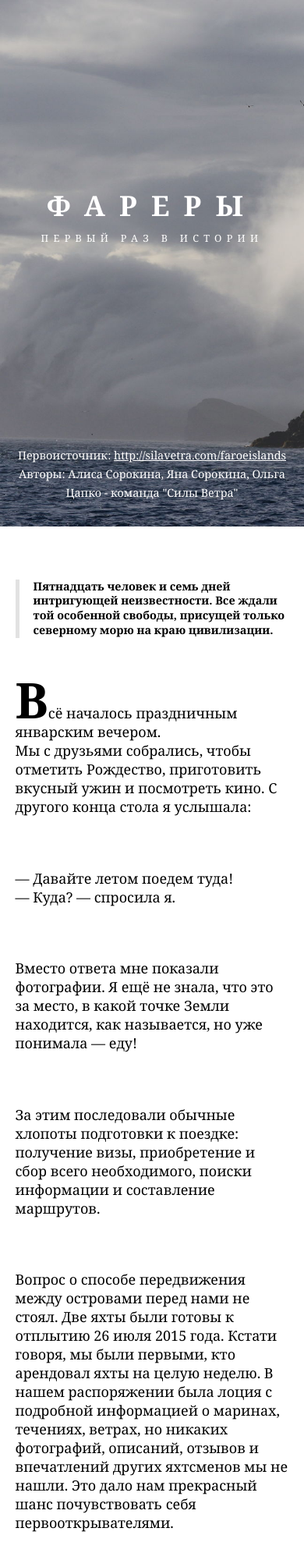
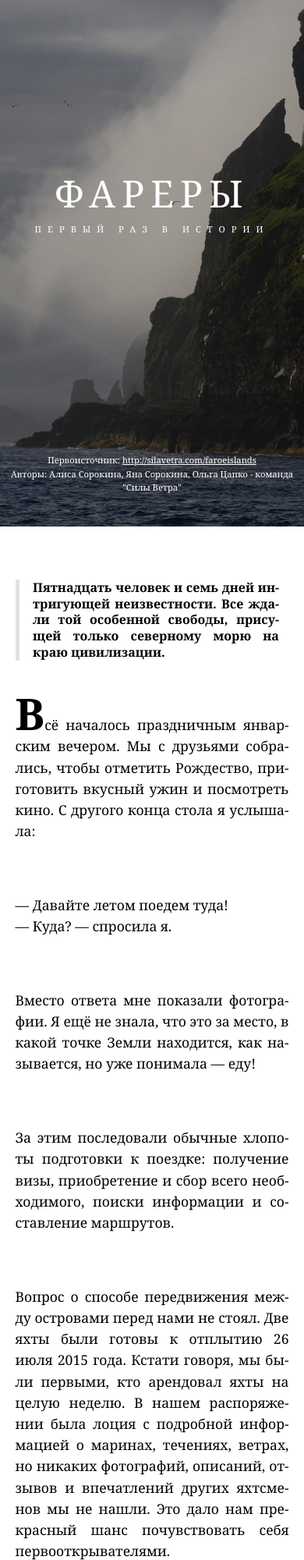
Before and after one commit to choochoochoo/choochoochoo.github.io, a plain HTML site: page index.html in a window 390 px wide. Shown: the top 2000 px of the page at 78% size. Drawn offline with Linux system fonts and the light colour scheme.

Commit message:
final version
1. Add fixed background
2. Adaptive background picture
3. Hyphenation
4. Adaptive typography

```diff
--- a/css/common.css
+++ b/css/common.css
@@ -9,9 +9,10 @@ html, body, div, span, applet, object, iframe, h1, h2, h3, h4, h5, h6, p, blockq
 
 body {
     font-family: Georgia, "Times New Roman", Times, serif;
-    font-size: 18px;
-    line-height: 24px;
+    font-size: 1.5rem;
+    line-height: 2.5rem;
     min-width: 300px;
+
 }
 
 .header-photo {
@@ -24,6 +25,7 @@ body {
     -moz-background-size: cover;
     -o-background-size: cover;
     background-size: cover;
+    background-attachment: fixed;
 
     height: 80vh;
     margin-top: 10vh;
@@ -36,6 +38,7 @@ body {
     width: 100%;
     height: 100%;
     text-align: center;
+    background-color: rgba(0, 0, 0, 0.28);
 }
 
 .header-photo__text-header {
@@ -50,27 +53,26 @@ body {
 }
 
 .header-photo__text-header-big {
-    font-size: 1.2em;
-    line-height: 2em;
-    letter-spacing: 0.4em;
+    font-size: 5rem;
+    line-height: 5rem;
+    letter-spacing: 0.6rem;
 }
 
 .header-photo__text-header-big_title {
-    font-size: 3em;
-    line-height: 2em;
-    font-weight: bold;
-    letter-spacing: 0.5em;
+    font-size: 7rem;
+    letter-spacing: 0.5rem;
+    margin-bottom: 3rem;
 }
 
 .header-photo__text-header-small {
-    font-size: 0.7em;
-    line-height: 1em;
-    letter-spacing: 0.5em;
+    font-size: 1rem;
+    letter-spacing: 0.5rem;
 }
 
 .header-photo__text-subscription {
     display: table-row;
-    font-size: 0.8em;
+    font-size: 1rem;
+    line-height: 1.5rem;
 }
 
 .header-photo__text-subscription-content {
@@ -83,32 +85,30 @@ body {
 }
 
 .header-photo_picture_section-1-faroe {
-    background-image: url(../images/section-1-faroe.jpeg);
+    background-image: url(../images/section-1-faroe-1680.jpeg);
     margin-top: 0vh;
-    /*background-position: -200px 0;*/
 }
 
 .header-photo_picture_section-2-flight-and-road {
     background-image: url(../images/section-2-flight-and-road.jpeg);
-    /*background-position: -200px 0;*/
 }
 
 .header-photo_picture_section-3-weather {
     background-image: url(../images/section-3-weather.jpeg);
-    /*background-position: -200px 0;*/
 }
 
 .section-text{
-    max-width: 1000px;
+    max-width: 1200px;
     margin: 0 auto !important;
     position: relative;
 }
 
 .comment {
-    font-size: 0.8em;
-    line-height: 1.3em;
+    text-align: justify;
+    font-size: 1rem;
+    line-height: 1.3rem;
     border-left: 5px solid #f9f0f0;
-    max-width: 400px;
+    max-width: 470px;
     width: 35%;
     margin: 0 auto;
     float: right;
@@ -133,32 +133,39 @@ body {
 
 .main-text {
     width: 55%;
-    max-width: 600px;
+    max-width: 730px;
     margin-left: 40px;
     margin-right: 10%;
 }
 
 .main-text__dropcap {
     color: #000;
-    font-size: 3.5em;
+    font-size: 3.5rem;
     font-weight: bold;
+    line-height: 0;
 }
 
 .main-text__paragraph {
     margin-top: 5vh;
+    text-align: justify;
+}
+
+
+
+@media screen and (max-width: 1024px) {
+    .body{
+        font-size: 2rem;
+    }
 }
 
 
 /*
     НЕ получится использовать модификаторы получается по бем ибо тока через js
 */
-@media screen and (max-width: 1280px) {
-
-}
 
 @media screen and (max-width: 1024px) {
     .comment {
-        max-width: 360px;
+        max-width: 470px;
         margin: auto;
         float: none;
         clear: none;
@@ -169,14 +176,72 @@ body {
         width: 100%;
         margin: 5% auto;
     }
+
+    body{
+        font-size: 1.2rem;
+    }
+
+    .header-photo {
+        background-attachment: initial;
+    }
+
+    .header-photo__text-header-big{
+        font-size: 4rem;
+        line-height: 4rem;
+    }
+
+    .header-photo__text-header-big_title {
+        font-size: 5rem;
+        margin-bottom: 3rem;
+    }
+
+    .header-photo__text-header-small {
+        font-size: 0.8rem;
+    }
+
+    .header-photo__text-subscription {
+        font-size: 0.8rem;
+    }
+
+
 }
 
-@media screen and (max-width: 768px) {
+/* Правило для экранов с высокой плотностью пикселов*/
+@media (-webkit-min-device-pixel-ratio: 2) {
+    .header-photo_picture_section-1-faroe {
+        background-image: url(../images/section-1-faroe-3360.jpeg);
+        margin-top: 0vh;
+    }
+}
+
+@media screen and (max-width: 800px) {
     .main-text__paragraph{
         margin-top: 5vh;
         margin-left: 5%;
         margin-right: 5%;
         max-width: 100%;
+    }
+
+    /*.header-photo__text-header-small{*/
+        /*font-size: 2rem;*/
+    /*}*/
+
+    .header-photo_picture_section-1-faroe {
+        background-image: url(../images/section-1-faroe-pad-1000.jpeg);
+        margin-top: 0vh;
+    }
+
+    body{
+        font-size: 1.2rem;
+        line-height: 1.9rem;
+    }
+}
+
+/* Правило для экранов с высокой плотностью пикселов*/
+@media (max-width: 800px) and (-webkit-min-device-pixel-ratio: 2) {
+    .header-photo_picture_section-1-faroe {
+        background-image: url(../images/section-1-faroe-pad-2000.jpeg);
+        margin-top: 0vh;
     }
 }
 
@@ -185,18 +250,48 @@ body {
         margin-top: 8vh;
         margin-left: 5%;
         margin-right: 5%;
-        width: 100%;
+        width: 90%;
     }
 
     .main-text__paragraph{
         margin-top: 8vh;
     }
 
-    .header-photo__text-header-big_title{
-        font-size: 2em;
+    .header-photo_picture_section-1-faroe {
+        background-image: url(../images/section-1-faroe-mobile-700.jpeg);
+        margin-top: 0vh;
+    }
+
+    .header-photo__text-header-big{
+        font-size: 2rem;
+        line-height: 2rem;
+    }
+
+    .header-photo__text-header-big_title {
+        font-size: 3rem;
+        margin-bottom: 1rem;
+    }
+
+    .header-photo__text-header-small {
+        font-size: 0.7rem;
+    }
+
+    .header-photo__text-subscription {
+        font-size: 0.7rem;
+        line-height: 1.1rem;
+    }
+
+    body{
+        font-size: 1.1rem;
+        line-height: 1.7rem;
+    }
+
+}
+
+/* Правило для экранов с высокой плотностью пикселов*/
+@media (max-width: 480px) and (-webkit-min-device-pixel-ratio: 2) {
+    .header-photo_picture_section-1-faroe {
+        background-image: url(../images/section-1-faroe-mobile-1400.jpeg);
+        margin-top: 0vh;
     }
 }
-
-@media screen and (max-width: 320px) {
-
-}
--- a/index.html
+++ b/index.html
@@ -4,7 +4,8 @@
     <meta charset="UTF-8">
     <meta http-equiv="X-UA-Compatible" content="IE=edge,chrome=1">
     <meta name="viewport" id="view"
-          content="width=device-width, initial-scale=1.0, maximum-scale=1.0, user-scalable=no">
+          content="width=device-width, initial-scale=1.0">
+    <meta name="robots" content="noindex">
     <title>Title</title>
     <link rel="stylesheet" href="css/common.css"/>
 </head>
@@ -13,6 +14,8 @@
     <article>
 
         <section>
+
+
             <div class="header-photo header-photo_picture_section-1-faroe">
                 <div class="header-photo__text">
                     <div class="header-photo__text-header">
@@ -29,7 +32,8 @@
                         <div class="header-photo__text-subscription-content">
                             <p>
                                 Первоисточник:
-                                <a class="header-photo__text-subscription-link" href="http://silavetra.com/faroeislands">
+                                <a class="header-photo__text-subscription-link"
+                                   href="http://silavetra.com/faroeislands">
                                     http://silavetra.com/faroeislands
                                 </a>
                             </p>
@@ -45,54 +49,66 @@
                 <div class="comment comment_important">
                     <div class="comment__text">
                         <p>
-                            Пятнадцать человек и семь дней интригующей неизвестности. Все ждали той особенной свободы,
-                            присущей
-                            только северному морю на краю цивилизации.
+                            Пят&shy;над&shy;цать че&shy;ло&shy;век и семь дней ин&shy;три&shy;гу&shy;ю&shy;щей не&shy;из&shy;вест&shy;нос&shy;ти.
+                            Все жда&shy;ли той осо&shy;бен&shy;ной сво&shy;бо&shy;ды, при&shy;су&shy;щей толь&shy;ко се&shy;вер&shy;но&shy;му
+                            мо&shy;рю на краю ци&shy;ви&shy;ли&shy;за&shy;ции.
                         </p>
                     </div>
                 </div>
 
                 <div class="main-text">
                     <p class="main-text__paragraph">
-                        <span class="main-text__dropcap">В</span>сё началось праздничным январским вечером. <br>
-                        Мы с друзьями собрались, чтобы отметить Рождество,
-                        приготовить вкусный ужин и посмотреть кино. С другого конца стола я услышала:
+                        <span class="main-text__dropcap">В</span>сё на&shy;ча&shy;лось празд&shy;нич&shy;ным ян&shy;вар&shy;ским
+                        ве&shy;че&shy;ром.
+                        Мы с друзь&shy;я&shy;ми со&shy;бра&shy;лись, что&shy;бы от&shy;ме&shy;тить Рож&shy;дест&shy;во,
+                        при&shy;го&shy;то&shy;вить вкус&shy;ный ужин и по&shy;смот&shy;реть ки&shy;но. С дру&shy;го&shy;го
+                        кон&shy;ца сто&shy;ла я услы&shy;ша&shy;ла:
                     </p>
                     <p class="main-text__paragraph">
-                        — Давайте летом поедем туда! <br>
-                        — Куда? — спросила я.
+                        — Да&shy;вай&shy;те ле&shy;том по&shy;едем ту&shy;да! <br>
+                        — Ку&shy;да? — спро&shy;си&shy;ла я.
                     </p>
                     <p class="main-text__paragraph">
-                        Вместо ответа мне показали фотографии. Я ещё не знала, что это за место, в какой точке Земли
-                        находится,
-                        как называется, но уже понимала — еду!
+                        Вмес&shy;то от&shy;ве&shy;та мне по&shy;ка&shy;за&shy;ли фо&shy;то&shy;гра&shy;фии. Я ещё не зна&shy;ла,
+                        что это за мес&shy;то, в ка&shy;кой точ&shy;ке Зем&shy;ли
+                        на&shy;хо&shy;дит&shy;ся,
+                        как на&shy;зы&shy;ва&shy;ет&shy;ся, но уже по&shy;ни&shy;ма&shy;ла — еду!
                     </p>
                     <p class="main-text__paragraph">
-                        За этим последовали обычные хлопоты подготовки к поездке: получение визы, приобретение и сбор
-                        всего
-                        необходимого, поиски информации и составление маршрутов.
+                        За этим по&shy;сле&shy;до&shy;ва&shy;ли обыч&shy;ные хло&shy;по&shy;ты под&shy;го&shy;тов&shy;ки
+                        к по&shy;езд&shy;ке: по&shy;лу&shy;че&shy;ние ви&shy;зы, при&shy;о&shy;бре&shy;те&shy;ние и сбор
+                        все&shy;го
+                        не&shy;об&shy;хо&shy;ди&shy;мо&shy;го, по&shy;ис&shy;ки ин&shy;фор&shy;ма&shy;ции и со&shy;став&shy;ле&shy;ние
+                        марш&shy;ру&shy;тов.
                     </p>
                     <p class="main-text__paragraph">
-                        Вопрос о способе передвижения между островами перед нами не стоял. Две яхты были готовы к
-                        отплытию
+                        Во&shy;прос о спо&shy;со&shy;бе пе&shy;ре&shy;дви&shy;же&shy;ния меж&shy;ду ост&shy;ро&shy;ва&shy;ми
+                        пе&shy;ред на&shy;ми не сто&shy;ял. Две ях&shy;ты бы&shy;ли го&shy;то&shy;вы к
+                        от&shy;плы&shy;тию
                         26
-                        июля 2015 года. Кстати говоря, мы были первыми, кто арендовал яхты на целую неделю. В нашем
-                        распоряжении
-                        была лоция с подробной информацией о маринах, течениях, ветрах, но никаких фотографий, описаний,
-                        отзывов
-                        и впечатлений других яхтсменов мы не нашли. Это дало нам прекрасный шанс почувствовать себя
-                        первооткрывателями.
+                        июля 2015 го&shy;да. Кста&shy;ти го&shy;во&shy;ря, мы бы&shy;ли пер&shy;вы&shy;ми, кто арен&shy;до&shy;вал
+                        ях&shy;ты на це&shy;лую не&shy;де&shy;лю. В на&shy;шем
+                        рас&shy;по&shy;ря&shy;же&shy;нии
+                        бы&shy;ла ло&shy;ция с под&shy;роб&shy;ной ин&shy;фор&shy;ма&shy;ци&shy;ей о ма&shy;ри&shy;нах,
+                        те&shy;че&shy;ни&shy;ях, вет&shy;рах, но ни&shy;ка&shy;ких фо&shy;то&shy;гра&shy;фий, опи&shy;са&shy;ний,
+                        от&shy;зы&shy;вов
+                        и впе&shy;чат&shy;ле&shy;ний дру&shy;гих яхт&shy;сме&shy;нов мы не на&shy;шли. Это да&shy;ло нам
+                        пре&shy;крас&shy;ный шанс по&shy;чувст&shy;во&shy;вать се&shy;бя
+                        пер&shy;во&shy;от&shy;кры&shy;ва&shy;те&shy;ля&shy;ми.
                     </p>
                 </div>
 
                 <div class="comment comment_important comment_bottom">
                     <div class="comment__text">
                         <p>
-                            Практически всё, что мы знали о Фарерах, когда садились в самолет, — это то, что овец в этом
-                            месте
-                            больше, чем людей, что фарерцы охотятся на дельфинов, что там живут смешные птицы под
-                            названием
-                            тупики, что острова — одно из самых рыбных мест на Земле, и там очень красиво.
+                            Прак&shy;ти&shy;чес&shy;ки всё, что мы зна&shy;ли о Фа&shy;ре&shy;рах, ког&shy;да са&shy;ди&shy;лись
+                            в са&shy;мо&shy;лет, — это то, что овец в этом
+                            мес&shy;те
+                            боль&shy;ше, чем лю&shy;дей, что фа&shy;рер&shy;цы охо&shy;тят&shy;ся на дель&shy;фи&shy;нов,
+                            что там жи&shy;вут смеш&shy;ные пти&shy;цы под
+                            на&shy;зва&shy;ни&shy;ем
+                            ту&shy;пи&shy;ки, что ост&shy;ро&shy;ва — од&shy;но из са&shy;мых рыб&shy;ных мест на Зем&shy;ле,
+                            и там очень кра&shy;си&shy;во.
                         </p>
                     </div>
                 </div>
@@ -117,38 +133,48 @@
                 <div class="comment comment_important">
                     <div class="comment__text">
                         <p>
-                            Первыми жителями Фарерских островов, которых мы встретили, оказались овцы. Они просто гуляли
+                            Пер&shy;вы&shy;ми жи&shy;те&shy;ля&shy;ми Фа&shy;рер&shy;ских ост&shy;ро&shy;вов, ко&shy;то&shy;рых
+                            мы встре&shy;ти&shy;ли, ока&shy;за&shy;лись ов&shy;цы. Они прос&shy;то гу&shy;ля&shy;ли
                             по
-                            территории аэропорта.
+                            тер&shy;ри&shy;то&shy;рии аэро&shy;пор&shy;та.
                         </p>
                     </div>
                 </div>
 
                 <div class="main-text">
                     <p class="main-text__paragraph">
-                        Когда самолёт, выполняющий рейс Копенгаген — Воар (Vágar), начал снижаться, мы прилипли к
-                        иллюминаторам.
-                        Всюду был туман, из которого вдруг выплыли величественные скалы и то самое знаменитое озеро
-                        Сёрвагсватн
-                        (Sørvágsvatn), над которым мы летели так низко, что казалось, будто самолет будет приводняться.
+                        Ког&shy;да са&shy;мо&shy;лёт, вы&shy;пол&shy;ня&shy;ю&shy;щий рейс Ко&shy;пен&shy;га&shy;ген —
+                        Во&shy;ар (Vágar), на&shy;чал сни&shy;жать&shy;ся, мы при&shy;лип&shy;ли к
+                        ил&shy;лю&shy;ми&shy;на&shy;то&shy;рам.
+                        Всю&shy;ду был ту&shy;ман, из ко&shy;то&shy;ро&shy;го вдруг вы&shy;плы&shy;ли ве&shy;ли&shy;чест&shy;вен&shy;ные
+                        ска&shy;лы и то са&shy;мое зна&shy;ме&shy;ни&shy;тое озе&shy;ро
+                        Сёр&shy;ваг&shy;с&shy;ватн
+                        (Sørvágsvatn), над ко&shy;то&shy;рым мы ле&shy;те&shy;ли так низ&shy;ко, что ка&shy;за&shy;лось,
+                        буд&shy;то са&shy;мо&shy;лет бу&shy;дет при&shy;вод&shy;нять&shy;ся.
                     </p>
                     <p class="main-text__paragraph">
-                        Мы ещё не сошли на землю, но уже впечатлились суровым пейзажем: невероятные зелёные холмы,
-                        высоченные
-                        утёсы, такие ровные, будто их ножом срезали, тёмная, живая вода океана, густой туман и водопады.
-                        Фарерские острова — это страна мистических туманов, ветров и водопадов. По местной легенде,
-                        названия
-                        водопадов — это вербальное выражение уникального шума каждого из них. Фарерцы слушали их и
-                        давали
-                        имена.
+                        Мы ещё не со&shy;шли на зем&shy;лю, но уже впе&shy;чат&shy;ли&shy;лись су&shy;ро&shy;вым пей&shy;за&shy;жем:
+                        не&shy;ве&shy;ро&shy;ят&shy;ные зе&shy;лё&shy;ные хол&shy;мы,
+                        вы&shy;со&shy;чен&shy;ные
+                        утё&shy;сы, та&shy;кие ров&shy;ные, буд&shy;то их но&shy;жом сре&shy;за&shy;ли, тём&shy;ная, жи&shy;вая
+                        во&shy;да оке&shy;а&shy;на, гус&shy;той ту&shy;ман и во&shy;до&shy;па&shy;ды.
+                        Фа&shy;рер&shy;ские ост&shy;ро&shy;ва — это стра&shy;на мис&shy;ти&shy;чес&shy;ких ту&shy;ма&shy;нов,
+                        вет&shy;ров и во&shy;до&shy;па&shy;дов. По мест&shy;ной ле&shy;ген&shy;де,
+                        на&shy;зва&shy;ния
+                        во&shy;до&shy;па&shy;дов — это вер&shy;баль&shy;ное вы&shy;ра&shy;же&shy;ние уни&shy;каль&shy;но&shy;го
+                        шу&shy;ма каж&shy;до&shy;го из них. Фа&shy;рер&shy;цы слу&shy;ша&shy;ли их и
+                        да&shy;ва&shy;ли
+                        име&shy;на.
                     </p>
                 </div>
 
                 <div class="comment comment_bottom">
                     <div class="comment__text">
                         <p>
-                            Если вы не арендуете машину, заранее посмотрите расписание автобусов из аэропорта в Торсхавн
-                            (Torshavn). Они ходят достаточно редко. Стоимость билета — 90 датских крон (примерно 850 р.)
+                            Если вы не арен&shy;ду&shy;е&shy;те ма&shy;ши&shy;ну, за&shy;ра&shy;нее по&shy;смот&shy;ри&shy;те
+                            рас&shy;пи&shy;са&shy;ние ав&shy;то&shy;бу&shy;сов из аэро&shy;пор&shy;та в Тор&shy;с&shy;хавн
+                            (Torshavn). Они хо&shy;дят до&shy;ста&shy;точ&shy;но ред&shy;ко. Сто&shy;и&shy;мость би&shy;ле&shy;та
+                            — 90 дат&shy;ских крон (при&shy;мер&shy;но 850 р.)
                         </p>
                     </div>
                 </div>
```
Also changed, not shown: images/section-1-faroe-1680.jpeg (added), images/section-1-faroe-3360.jpeg (added), images/section-1-faroe-mobile-1400.jpeg (added), images/section-1-faroe-mobile-700.jpeg (added), images/section-1-faroe-pad-1000.jpeg (added), images/section-1-faroe-pad-2000.jpeg (added).
